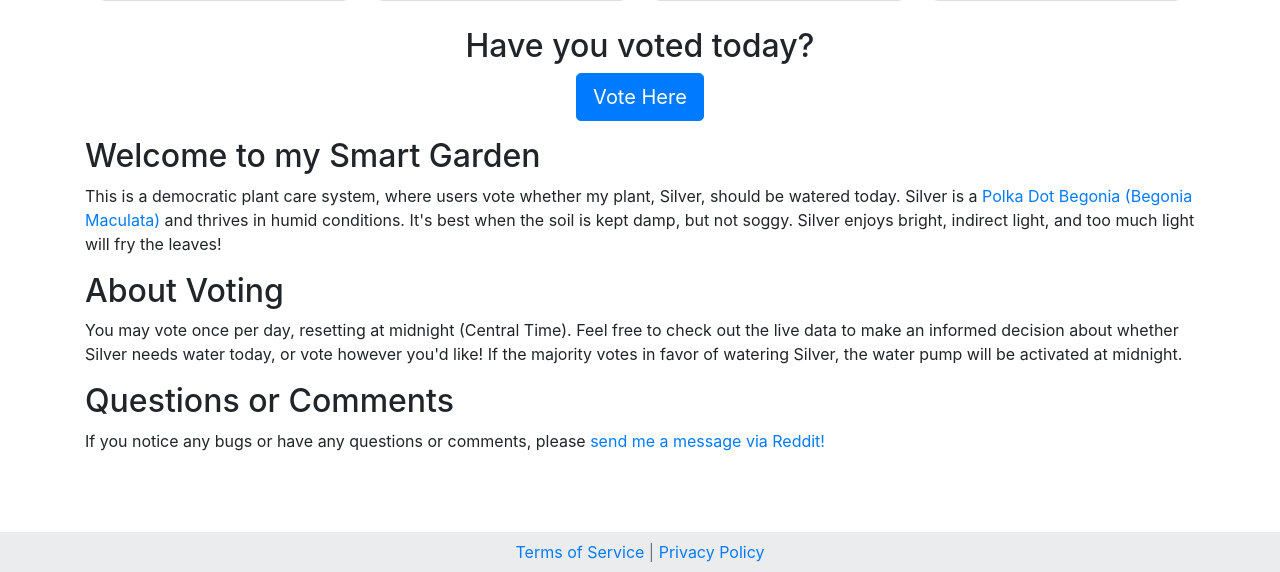
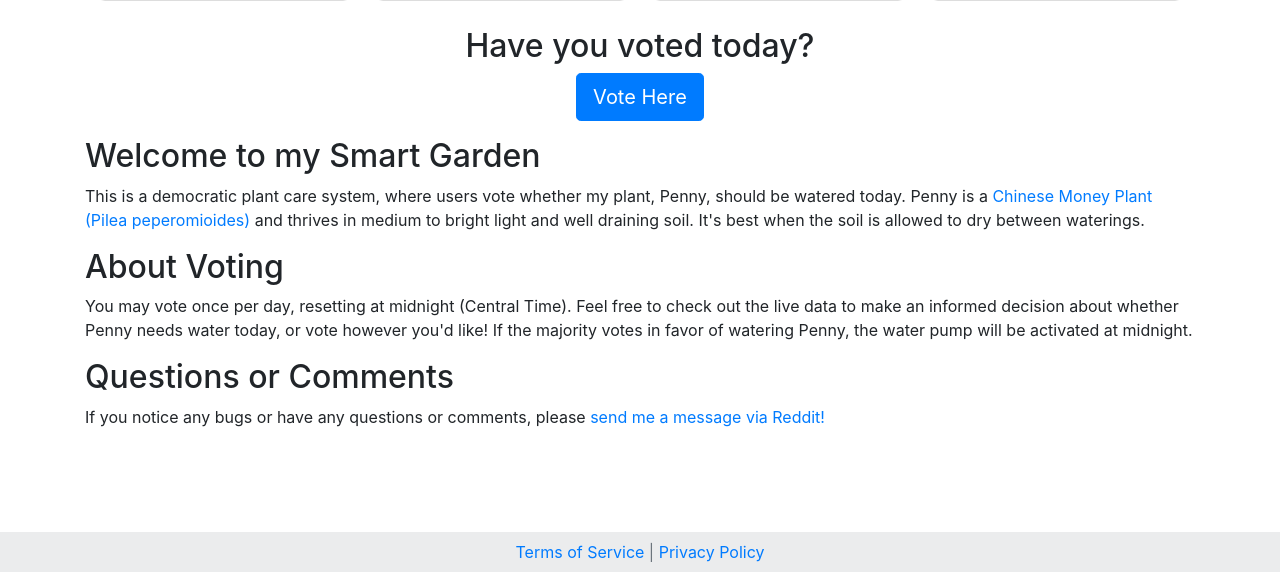
Before and after one commit to Gabgra11/SmartGarden_v3, a Flask app: page / in a window 1280 px wide. Shown: the part 228-800 px from the top of the page. Run offline with Flask 3, Linux system fonts and the light colour scheme; some libraries are stand-ins or nearby versions.

Commit message:
Change plant info to replacement plant.

```diff
--- a/templates/index.html
+++ b/templates/index.html
@@ -10,19 +10,21 @@
     <section>
         <h2>Welcome to my Smart Garden</h2>
         <p>
-                This is a democratic plant care system, where users vote whether my plant, Silver, should be watered today.
-                Silver is a <a href="https://smartgardenguide.com/begonia-maculata-care/">Polka Dot Begonia (Begonia Maculata)</a>
-                and thrives in humid conditions. It's best when the soil is kept damp,
-                but not soggy. Silver enjoys bright, indirect light, and too much light will fry the leaves!
+            This is a democratic plant care system, where users vote whether my plant, Penny, should be watered today.
+            Penny is a <a href="https://en.wikipedia.org/wiki/Pilea_peperomioides">Chinese Money Plant (Pilea
+                peperomioides) </a>
+            and thrives in medium to bright light and well draining soil. It's best when the soil is allowed to dry
+            between waterings.
         </p>
     </section>
 
     <section>
         <h2>About Voting</h2>
         <p>
-                You may vote once per day, resetting at midnight (Central Time). Feel free to check out the live data to make
-                an informed decision about whether Silver needs water today, or vote however you'd like! If the majority
-                votes in favor of watering Silver, the water pump will be activated at midnight.
+            You may vote once per day, resetting at midnight (Central Time). Feel free to check out the live data to
+            make
+            an informed decision about whether Penny needs water today, or vote however you'd like! If the majority
+            votes in favor of watering Penny, the water pump will be activated at midnight.
         </p>
     </section>
 
--- a/templates/vote.html
+++ b/templates/vote.html
@@ -43,7 +43,7 @@
             <div class="card-header">Vote</div>
             <div class="card-body">
                 <p>{{ user['name'] }},</p>
-                <p>Should Silver be watered today?</p>
+                <p>Should Penny be watered today?</p>
                 <form method="POST">
                     <input type="hidden" name="user_id" value="{{ user.id }}">
                     <div class="form-check form-check-inline">
```
Lines whose indentation alone changed are shown as unchanged.
